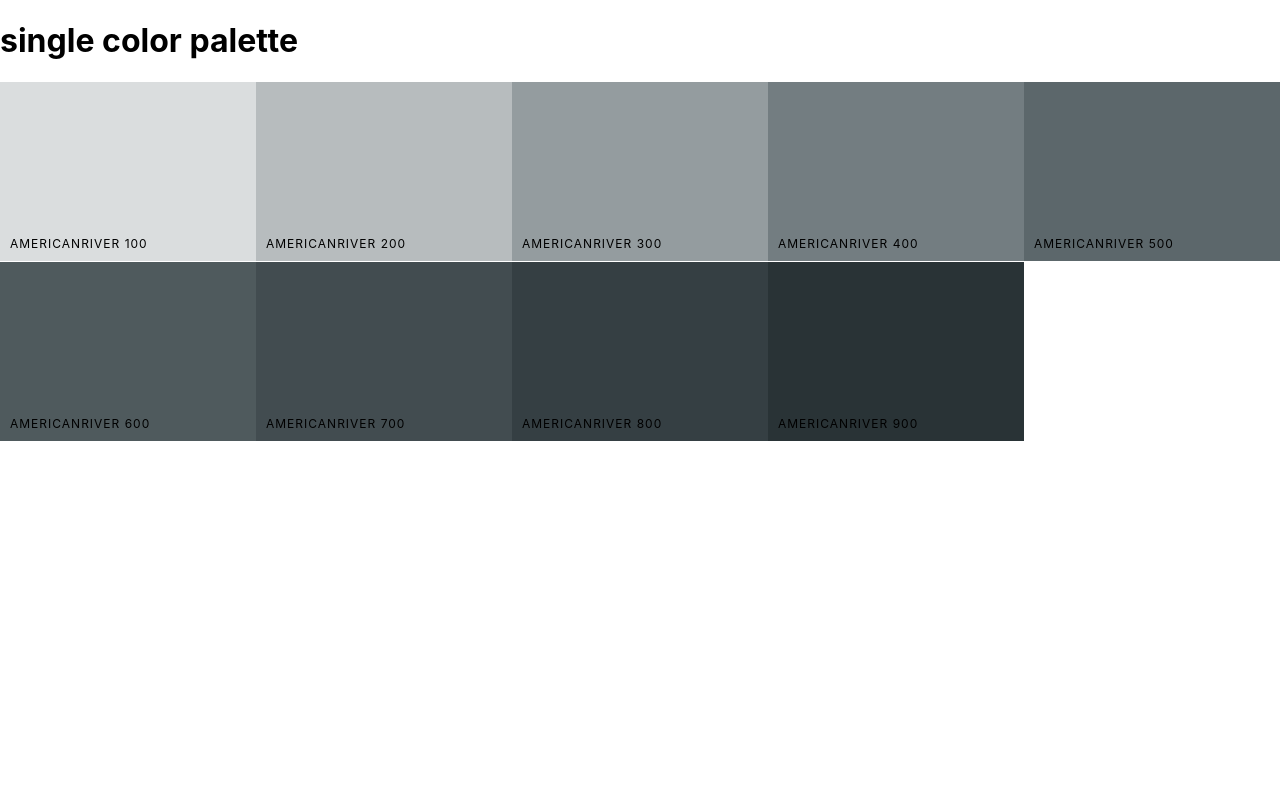
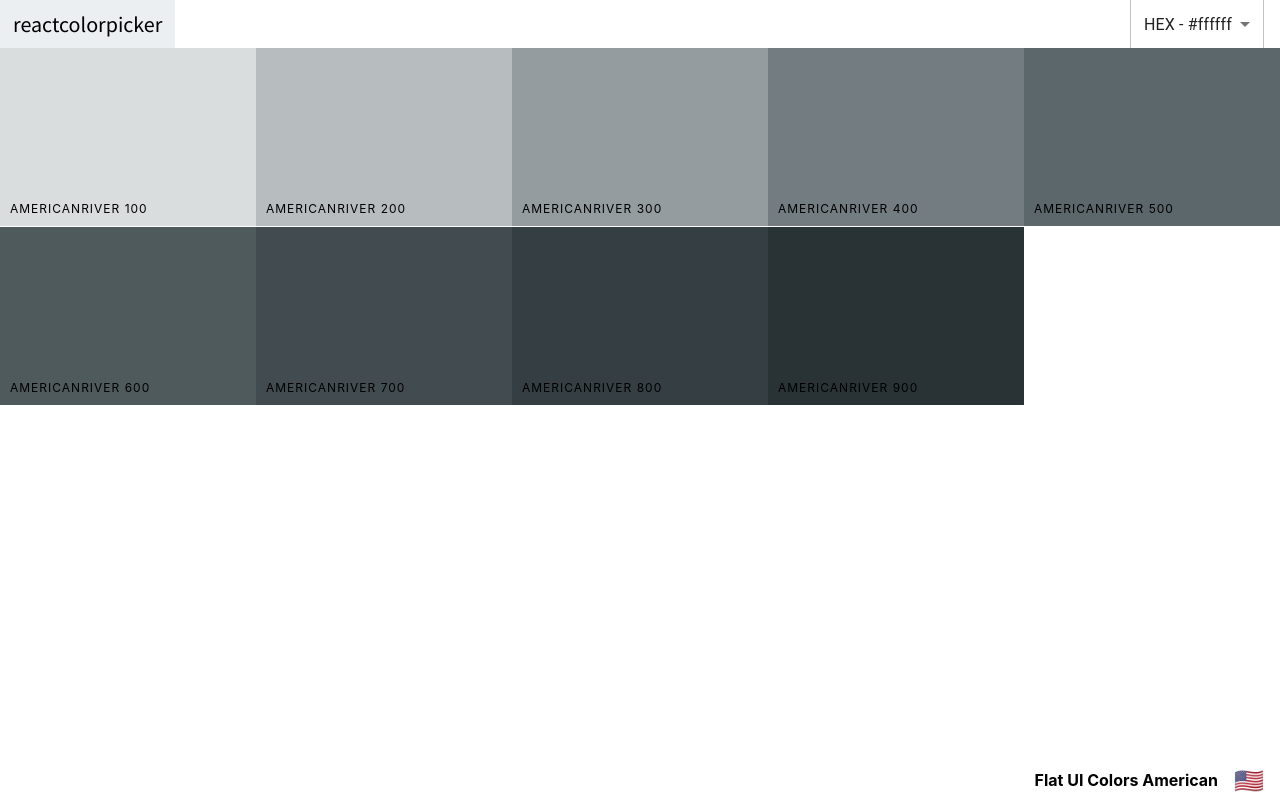
Before and after one commit to karollann/color-project, a React (Create React App) app: page /palette/flat-ui-colors-american/americanriver in a window 1280 px wide. Built offline with nearby package versions, Linux system fonts and the light colour scheme.

Commit message:
Add Navbar and Footer to SingleColorPalette

```diff
--- a/src/Navbar.jsx
+++ b/src/Navbar.jsx
@@ -9,7 +9,13 @@ import "rc-slider/assets/index.css";
 import Slider from "rc-slider";
 import "./Navbar.css";
 
-export const Navbar = ({ changeLevel, level, setFormat, format }) => {
+export const Navbar = ({
+  changeLevel,
+  level,
+  setFormat,
+  format,
+  showSlider,
+}) => {
   const [open, setOpen] = useState(false);
 
   const closeSnackbar = () => {
@@ -26,6 +32,7 @@ export const Navbar = ({ changeLevel, level, setFormat, format }) => {
       <div className="logo">
         <Link to="/">reactcolorpicker</Link>
       </div>
+      {showSlider && (
         <div className="slider-container">
           <div className="slider">
             <span>Level: {level}</span>
@@ -38,6 +45,7 @@ export const Navbar = ({ changeLevel, level, setFormat, format }) => {
             />
           </div>
         </div>
+      )}
       <div className="select-container">
         <Select value={format} onChange={handleFormatChange}>
           <MenuItem value="hex">HEX - #ffffff</MenuItem>
--- a/src/Palette.jsx
+++ b/src/Palette.jsx
@@ -2,6 +2,7 @@ import React, { useState } from "react";
 import { useParams } from "react-router-dom";
 import { ColorBox } from "./ColorBox";
 import { Navbar } from "./Navbar";
+import { PaletteFooter } from "./PaletteFooter";
 import "./Palette.css";
 import { seedColors } from "./seedColors";
 import { generatePalette } from "./colorHelpers";
@@ -21,7 +22,8 @@ export const Palette = () => {
   const palette = generatePalette(findPalette(id));
 
   const changeLevel = (level) => setLevel(level);
-
+  console.log("paletteName", palette.paletteName);
+  console.log("emoji", palette.emoji);
   return (
     <div className="Palette">
       <Navbar
@@ -29,6 +31,7 @@ export const Palette = () => {
         changeLevel={changeLevel}
         setFormat={setFormat}
         format={format}
+        showSlider={true}
       />
       <div className="Palette-colors">
         {palette.colors[level].map((color) => (
@@ -42,10 +45,7 @@ export const Palette = () => {
           />
         ))}
       </div>
-      <footer className="Palette-footer">
-        {palette.paletteName}
-        <span className="emoji">{palette.emoji}</span>
-      </footer>
+      <PaletteFooter paletteName={palette.paletteName} emoji={palette.emoji} />
     </div>
   );
 };
--- /dev/null
+++ b/src/PaletteFooter.jsx
@@ -0,0 +1,12 @@
+import React from "react";
+
+export const PaletteFooter = ({ paletteName, emoji }) => {
+  console.log("paletteName!", paletteName);
+  console.log("emoji!", emoji);
+  return (
+    <footer className="Palette-footer">
+      {paletteName}
+      <span className="emoji">{emoji}</span>
+    </footer>
+  );
+};
--- a/src/SingleColorPalette.jsx
+++ b/src/SingleColorPalette.jsx
@@ -1,7 +1,10 @@
+import React, { useState } from "react";
 import { useParams } from "react-router-dom";
 import { seedColors } from "./seedColors";
 import { generatePalette } from "./colorHelpers";
 import { ColorBox } from "./ColorBox";
+import { Navbar } from "./Navbar";
+import { PaletteFooter } from "./PaletteFooter";
 
 const findPalette = (id) => {
   return seedColors.find((palette) => palette.id === id);
@@ -9,6 +12,7 @@ const findPalette = (id) => {
 
 export const SingleColorPalette = () => {
   const { paletteId, colorId } = useParams();
+  const [format, setFormat] = useState("hex");
 
   const palette = generatePalette(findPalette(paletteId));
 
@@ -21,23 +25,27 @@ export const SingleColorPalette = () => {
         (color) => color.id === colorToFilterBy
       );
       shades = shades.concat(filteredColorsPalette);
+      console.log(shades);
     }
     return shades.slice(1);
   };
 
+  console.log("paletteName", palette.paletteName);
+  console.log("emoji", palette.emoji);
   return (
     <div className="Palette">
-      <h1>single color palette</h1>
+      <Navbar setFormat={setFormat} format={format} />
       <div className="Palette-colors">
         {gatherShades(palette, colorId).map((color) => (
           <ColorBox
             key={color.hex}
             name={color.name}
-            background={color.hex}
+            background={color[format]}
             showLink={false}
           />
         ))}
       </div>
+      <PaletteFooter paletteName={palette.paletteName} emoji={palette.emoji} />
     </div>
   );
 };
```
Lines whose indentation alone changed are shown as unchanged.
